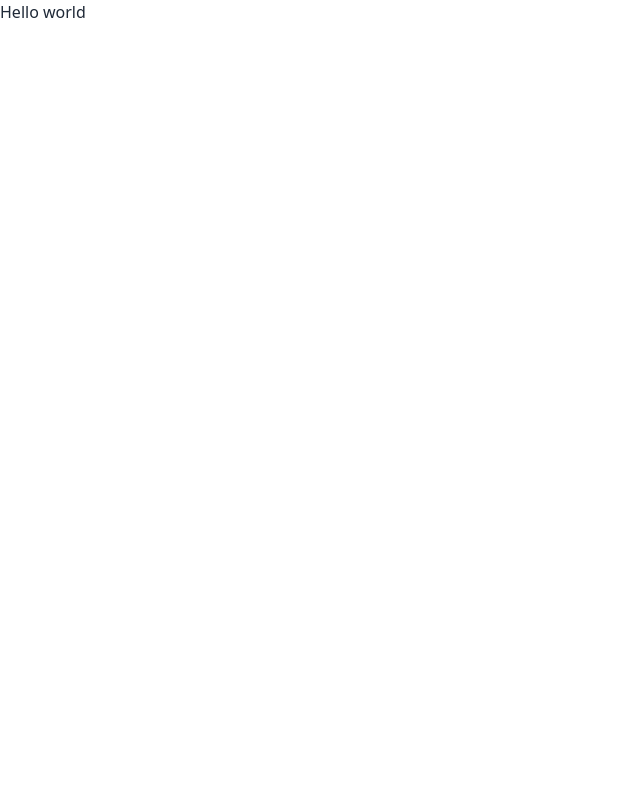
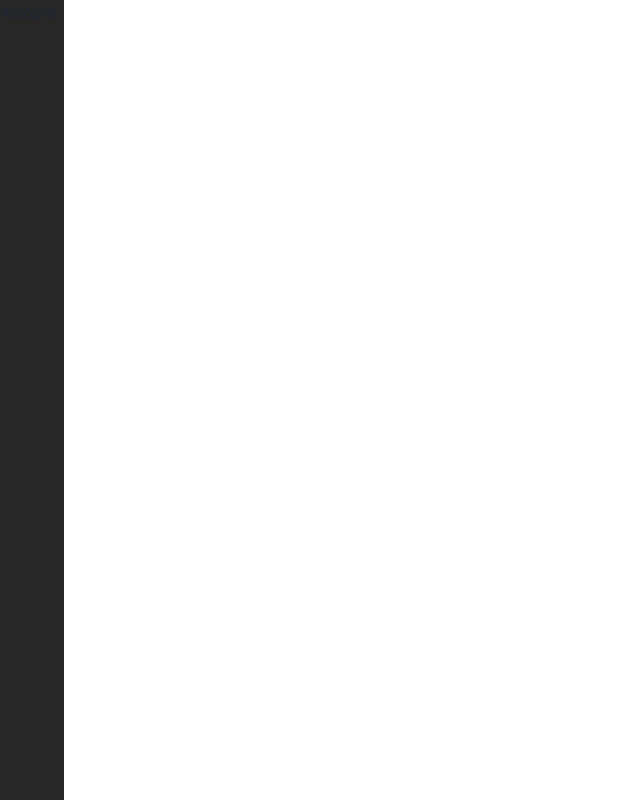
Before and after one commit to BillyvHoang/mypersonalfinance, a React (Create React App) app: page / in a window 1280 px wide. Shown: the whole page, without its empty margins (0-640 px from the left). Built offline with nearby package versions, Linux system fonts and the light colour scheme.

Commit message:
template colors

```diff
--- a/src/App.tsx
+++ b/src/App.tsx
@@ -1,10 +1,11 @@
 import React from 'react';
 import './App.css';
 import Login from './pages/Login';
+import AccountHome from './pages/AccountHome';
 
 function App() {
   return (
-   <Login/>
+   <AccountHome/>
   );
 }
 
--- a/src/pages/AccountHome.tsx
+++ b/src/pages/AccountHome.tsx
@@ -1,11 +1,13 @@
 
-function Login(){
+function AccountHome(){
     return(
-        <div className="flex flex-col lg:flexrow h-screen">
-            Hello world
+    <div className="flex flex-col lg:flexrow h-screen">
+        <div className="fixed top-0 left-0 h-screen w-16 m-0 flex flex-col bg-primary">
+            <i>Account</i>
         </div>
-    )
+    </div>
+)
 }
 
 
-export default Login;
+export default AccountHome;
--- a/tailwind.config.js
+++ b/tailwind.config.js
@@ -5,7 +5,15 @@ module.exports = {
   ],
   darkMode: 'class',
   theme: {
-    extend: {},
+    extend: {
+      colors:{
+        primary: '#262726',
+        secondary: '#0ADD7C',
+        Third: '#343434',
+        background: '#252525',
+        Text: '#fff',
+      }
+    },
   },
   plugins: [require("daisyui")],
 }
```
